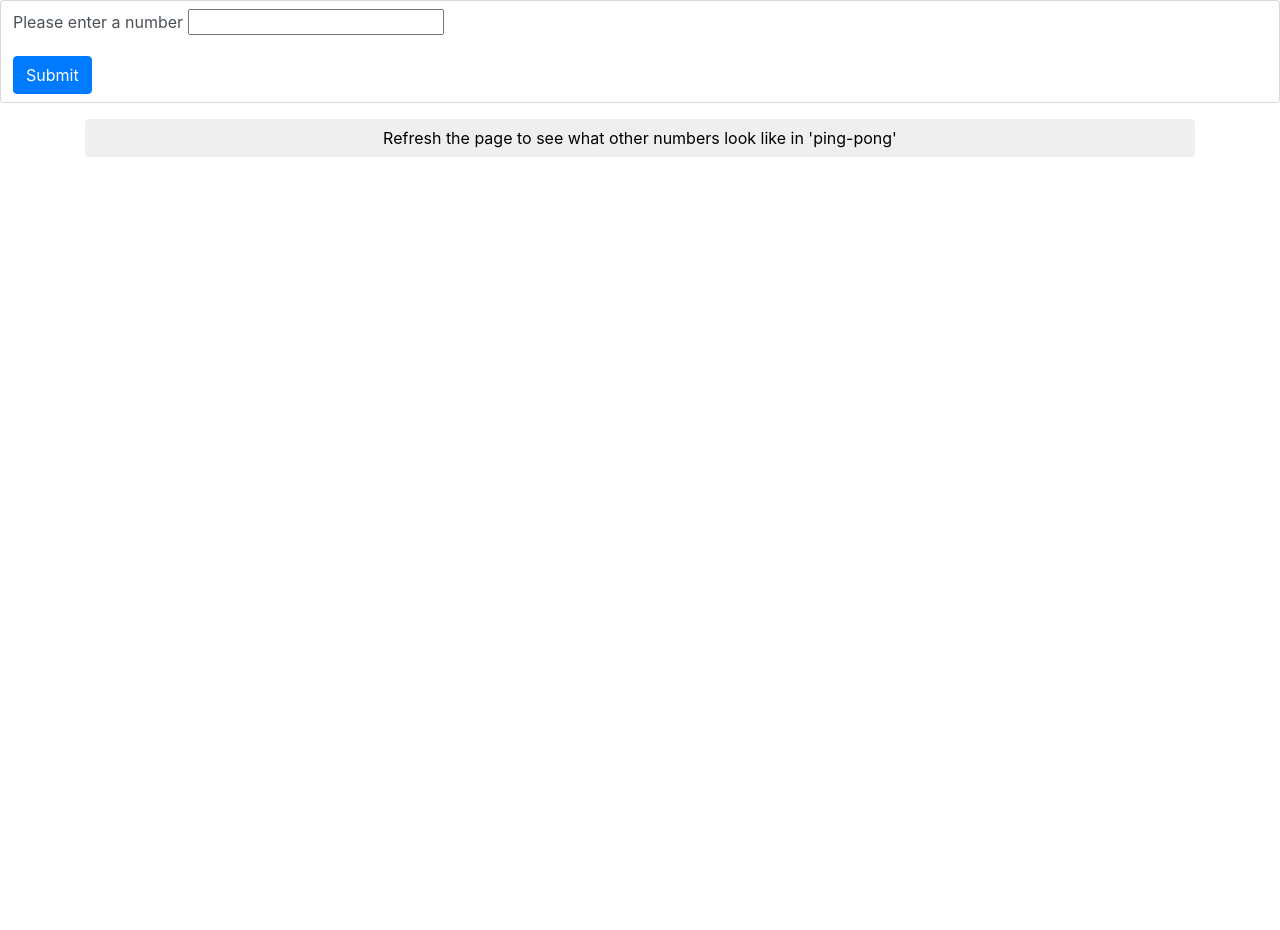
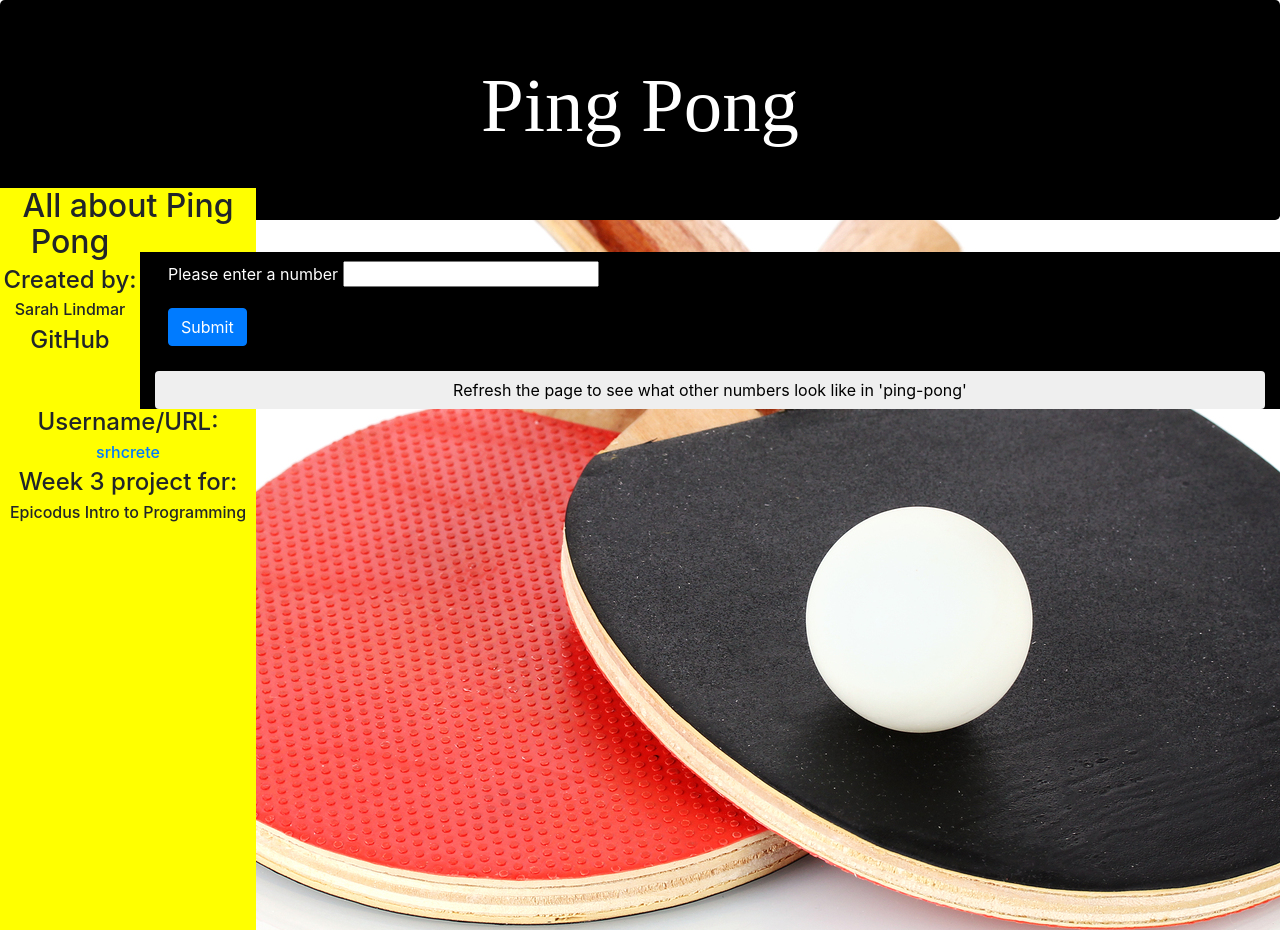
Before and after one commit to srhcrete/ping-pong, a plain HTML site: page index.html in a window 1280 px wide. Shown: the top 930 px of the page. Before the commit the page ends 800 px from the top, so only its background shows below. Drawn offline with Linux system fonts and the light colour scheme; a web font is replaced by a local one.

Commit message:
add css styles

```diff
--- a/css/styles.css
+++ b/css/styles.css
@@ -0,0 +1,36 @@
+@font-face {font-family: batman; src: url('batmfo.ttf'); }
+
+.jumbotron {
+  background-color: black;
+  color: white;
+
+  text-align: center;
+  font-family: batman;
+}
+.jumbotron h1 {
+  font-size: 6vw;
+}
+
+.sidebar {
+  background-color: yellow;
+  width: 20%;
+  height: 100vh;
+  margin-top: -5%;
+  text-align: center;
+}
+
+#pingPong {
+  margin: 0 auto;
+  background-color: black;
+  color: white;
+  width: ;
+}
+body {
+  background-image: url('pingPong.jpg');
+}
+.container {
+  float: right;
+  width: 90%;
+  background-color: black;
+  color: white;
+}
--- a/index.html
+++ b/index.html
@@ -10,6 +10,10 @@
   </head>
   <body>
     <div class='fluid-container'>
+      <div class='jumbotron'>
+        <h1>Ping Pong</h1>
+      </div>
+      <div class='container'>
         <form id='pingPong' class='form-control'>
           <div class='form-group'>
             <label for='userInputNumber'>Please enter a number</label>
@@ -17,14 +21,22 @@
           </div>
           <button type='submit' class='btn btn-primary'>Submit</button>
         </form>
-    </div>
-    <div class='container'>
         <div id='numberList'>
           <ul>
+
           </ul>
         </div>
-      <div class="well">
          <button type="button" class="btn btn-block" id="refresh">Refresh the page to see what other numbers look like in 'ping-pong'</button>
+      </div>
+      <div class="sidebar">
+        <h2 id="about">All about Ping Pong</h2>
+        <h4>Created by:</h4>
+        <h6>Sarah Lindmar</h6>
+        <h4>GitHub Username/URL:</h4>
+        <h6><a href="https://github.com/srhcrete">srhcrete</a></h6>
+        <h4>Week 3 project for:</h4>
+        <h6>Epicodus Intro to Programming</h6>
+
       </div>
     </div>
   </body>
--- a/js/scripts.js
+++ b/js/scripts.js
@@ -3,6 +3,7 @@
   //**function numberArray pushes inegers from 1 up to the input number into empty array and applies pingPong function to each item in the array
 var arrs = [];
 function numberArray(n) {
+  //$('#numberList ul').empty(); trying to empty div first when numberArray function is called
   for (var i=1; i <= n; i++) {
     arrs.push(i);
     pingPong(i);
@@ -12,6 +13,7 @@ for (var i=1; i <= n; i++) {
   //**function pingPong checks each item in a array for a ping-pong number case, applies the rule for the case, and prints the results to <ul>
 var resultsArrs = [];
 function pingPong(i) {
+  //$('#numberList ul').empty(); trying to empty div first when pingPong function is called
     if (i % 15 === 0) {
       i = 'Ping-Pong';
       $('#numberList').append('<li>' + i + '</li>');
@@ -32,7 +34,6 @@ $(document).ready(function() {
     event.preventDefault();
     var n = $('#userInputNumber').val();
     numberArray(n);
-
     $( "#refresh" ).click(function() {
    location.reload(true);
    });
```
Also changed, not shown: css/batmfo__.ttf (added), css/pingPong.jpg (added), img/pingPong.jpg (added). Lines whose indentation alone changed are shown as unchanged.
